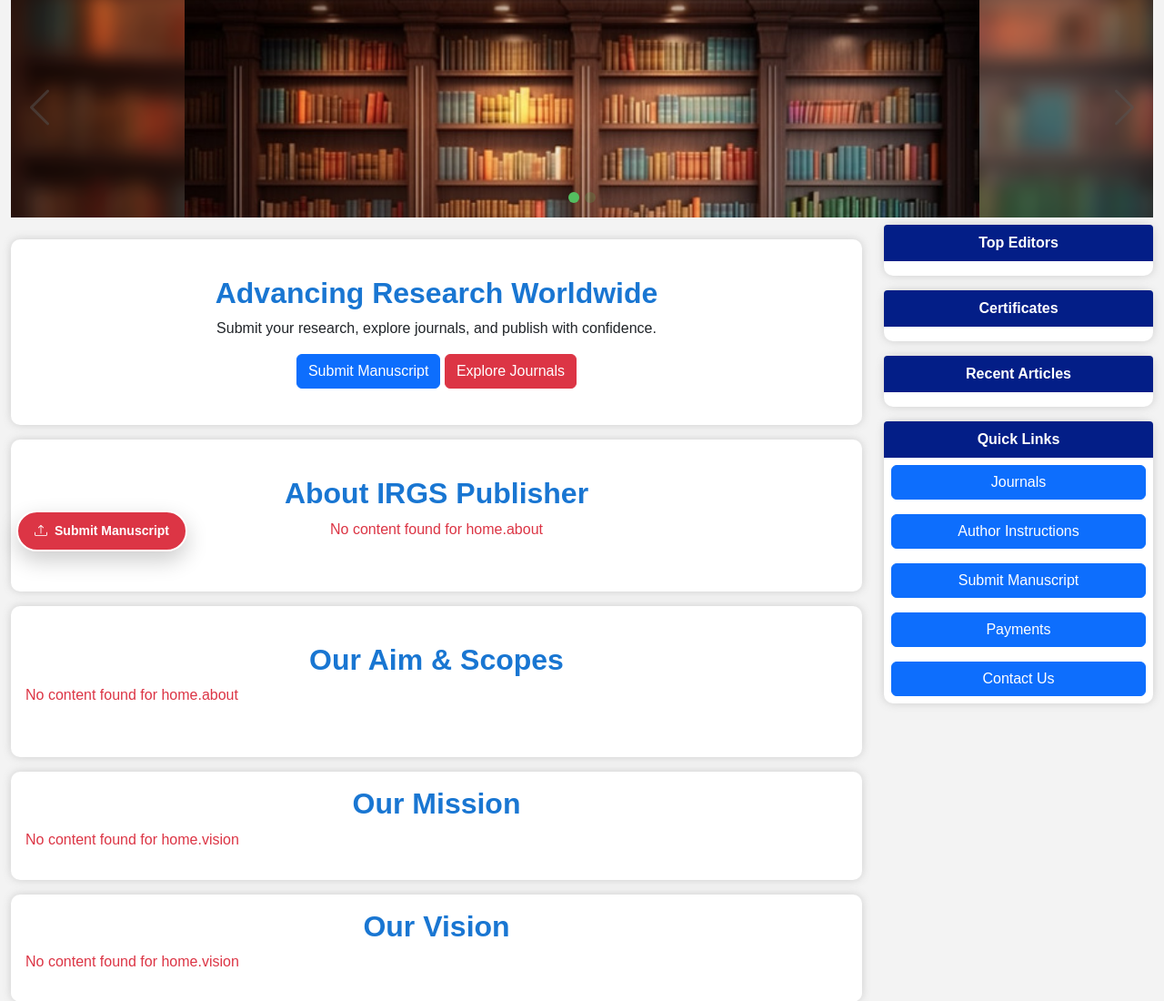
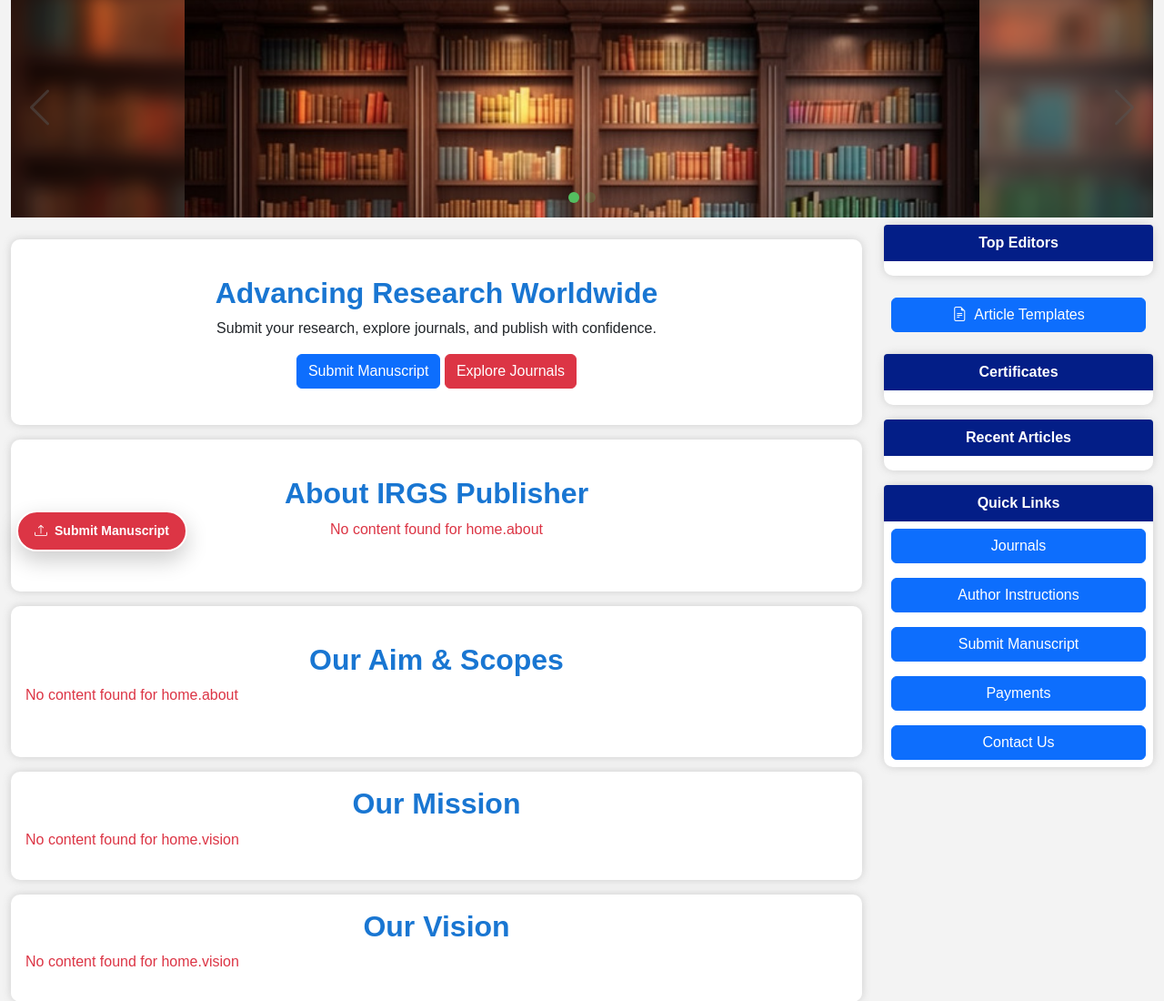
Before and after one commit to ruponsarkar/dynamic, a Laravel app: page / in a window 1280 px wide. Shown: the part 176-1276 px from the top of the page at 91% size. Run offline with Laravel 8, Linux system fonts and the light colour scheme; data that the repository does not hold is empty.

Commit message:
latest changes

```diff
--- a/app/Http/Controllers/FormController.php
+++ b/app/Http/Controllers/FormController.php
@@ -78,8 +78,10 @@ class FormController extends Controller
             'mode' => 'required|regex:/(^[a-zA-Z][a-zA-Z\s]{0,20}[a-zA-Z]$)/',
             'type' => 'required|regex:/(^[a-zA-Z][a-zA-Z\s]{0,20}[a-zA-Z]$)/',
             'journal' => 'required|numeric',
-            'author' => 'required|regex:/(^[a-zA-Z][a-zA-Z\s]{0,20}[a-zA-Z]$)/',
-            'affiliation' => 'required|regex:/^([A-Za-z0-9]\s?)+([,]\s?([A-Za-z0-9]\s?)+)*$/',
+            // 'author' => 'required|regex:/(^[a-zA-Z][a-zA-Z\s]{0,20}[a-zA-Z]$)/',
+            'author' => 'required',
+            // 'affiliation' => 'required|regex:/^([A-Za-z0-9]\s?)+([,]\s?([A-Za-z0-9]\s?)+)*$/',
+            'affiliation' => 'required',
             'mail' => 'required|email',
             'mobile' => 'required|numeric',
             'manuscript' => 'required',
--- a/resources/views/home.blade.php
+++ b/resources/views/home.blade.php
@@ -453,6 +453,13 @@
                     </section>
 
                     <section class="mb-3">
+                        <div class="p-2">
+                            <a href="/assets/temp/article-templates.pdf" class="btn btn-primary w-100"><i class="bi bi-file-earmark-text me-2" aria-hidden="true"></i>Article Templates</a>
+                        </div>
+                    </section>
+
+
+                    <section class="mb-3">
                         @include('partials.certificates')
                     </section>
 
```
